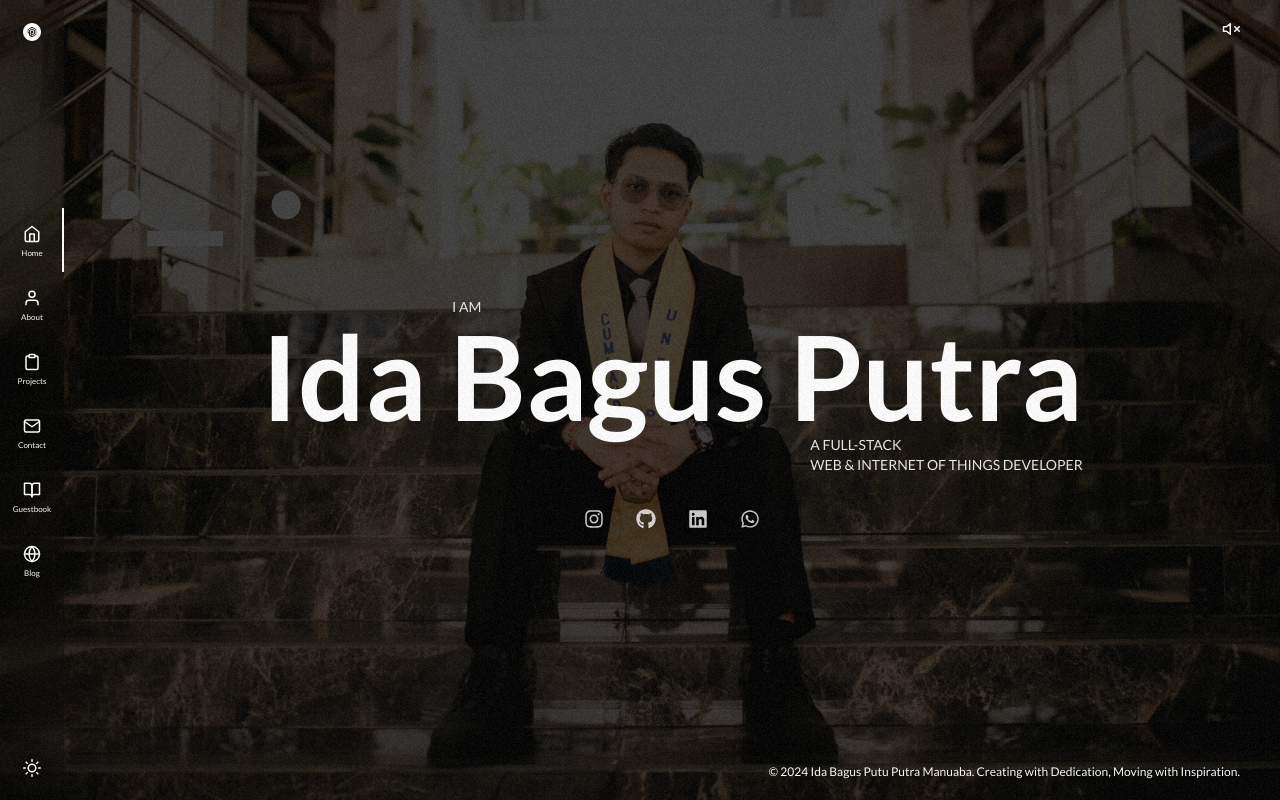
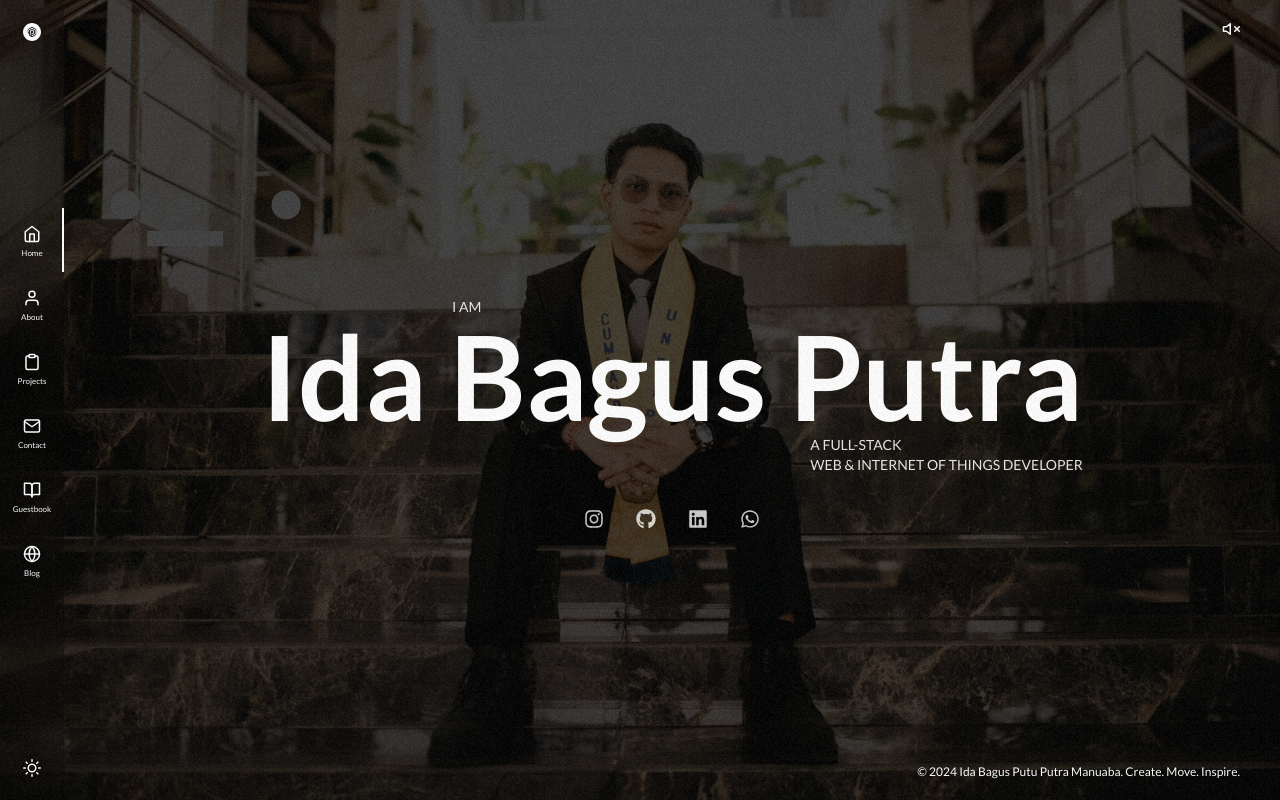
Before and after one commit to idabagusputra/Ida-Bagus-Putra-Portofolio-Website, a Next.js app: page / in a window 1280 px wide. Built offline with nearby package versions, Linux system fonts and the light colour scheme; no server answers.

Commit message:
Porto Update Repo

```diff
--- a/src/app/(root)/layout.tsx
+++ b/src/app/(root)/layout.tsx
@@ -12,7 +12,7 @@ export default function Layout({ children }: { children: React.ReactNode }) {
         <Navigation />
         {children}
         <footer className="pointer-events-none invisible fixed bottom-0 right-0 z-[100] select-none p-3 text-xs md:visible md:p-5 lg:px-10">
-          <p>© {new Date().getFullYear()} Ida Bagus Putu Putra Manuaba. Creating with Dedication, Moving with Inspiration.</p>
+          <p>© {new Date().getFullYear()} Ida Bagus Putu Putra Manuaba. Create. Move. Inspire.</p>
         </footer>
       </div>
     </>
```
Also changed, not shown: 1 other file (tests, documents, lock files or other folders).
